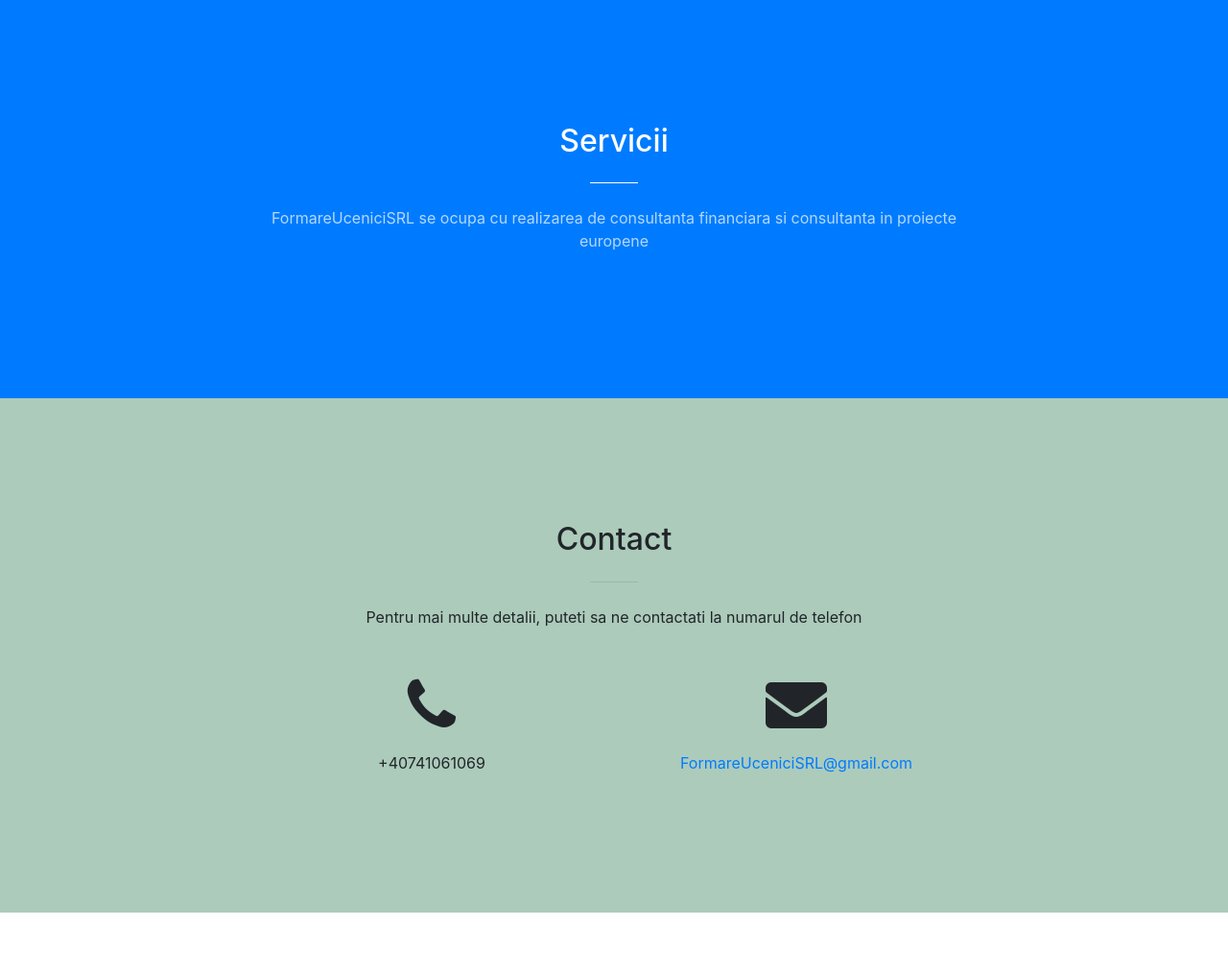
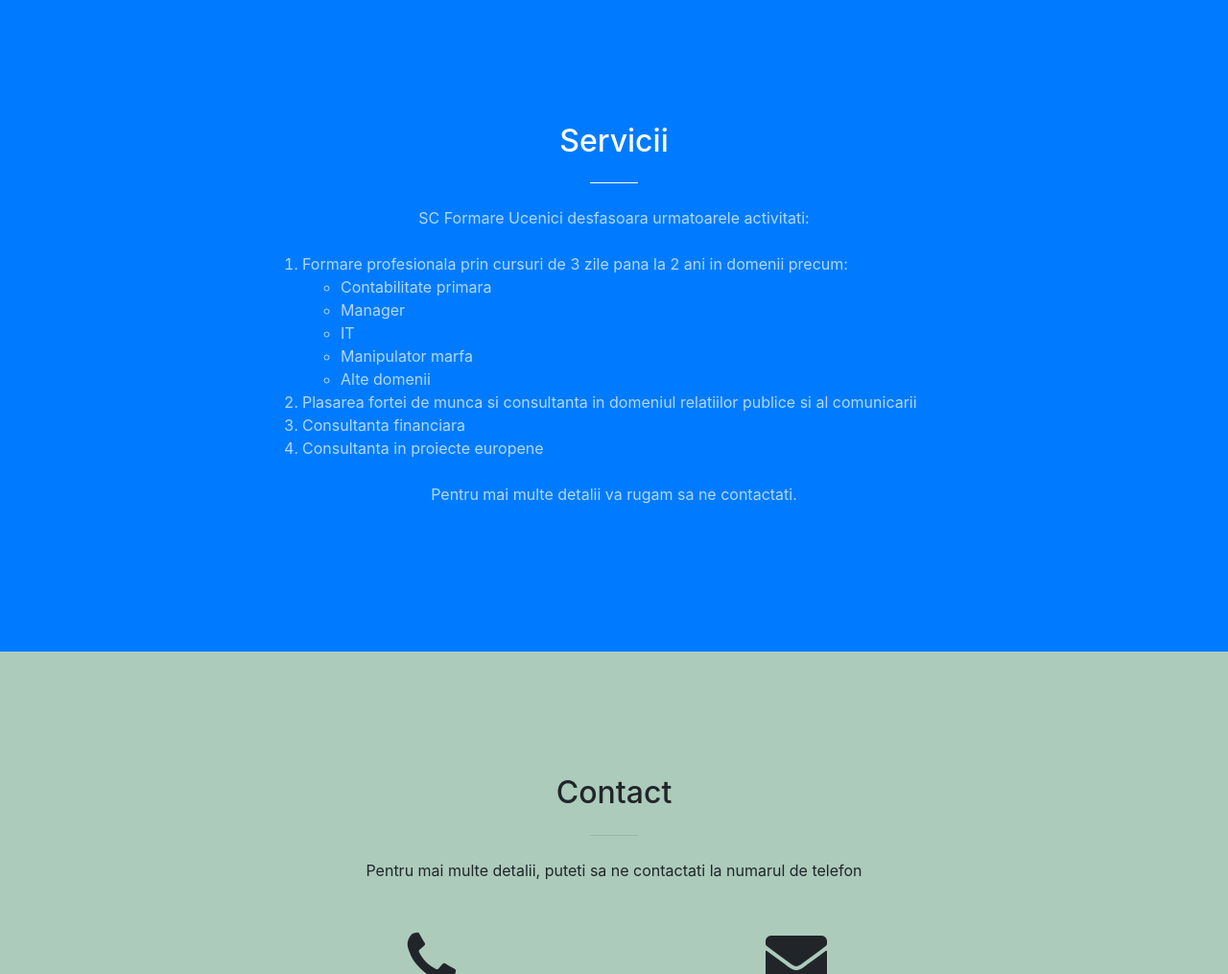
Before and after one commit to formareucenici/formareucenicisrl.github.io, a website with bundled scripts: page index.html in a window 1280 px wide. Shown: the part 800-1815 px from the top of the page at 96% size. Before the commit the page ends 1751 px from the top, so only its background shows below. Built offline with nearby package versions, Linux system fonts and the light colour scheme.

Commit message:
Update index.html

```diff
--- a/index.html
+++ b/index.html
@@ -69,10 +69,21 @@
     <section class="bg-primary" id="about">
         <div class="container">
             <div class="row">
-                <div class="col-lg-8 mx-auto text-center">
-                    <h2 class="section-heading text-white">Servicii</h2>
-                    <hr class="light my-4">
-                    <p class="text-faded mb-4">FormareUceniciSRL se ocupa cu realizarea de consultanta financiara si consultanta in proiecte europene</p>
+              <div class="col-lg-8 mx-auto text-center">
+                  <h2 class="section-heading text-white">Servicii</h2>
+                  <hr class="light my-4">
+                  <p class="text-faded mb-4">SC Formare Ucenici desfasoara urmatoarele activitati: </p>
+                  <ol class="text-faded mb-4 text-left"><li>Formare profesionala prin cursuri de 3 zile pana la 2 ani in domenii precum: <ul><li>Contabilitate primara</li>
+                  <li>Manager</li>
+                      <li>IT</li>
+                      <li>Manipulator marfa</li>
+                      <li>Alte domenii</li></ul></li>
+                  <li>Plasarea fortei de munca si consultanta in domeniul relatiilor publice si al comunicarii</li>
+                  <li>Consultanta financiara</li>
+                  <li>Consultanta in proiecte europene</li>
+                  </ol><p class="text-faded mb-4">
+                  Pentru mai multe detalii va rugam sa ne contactati.
+                  </p>
                 </div>
             </div>
         </div>
```
